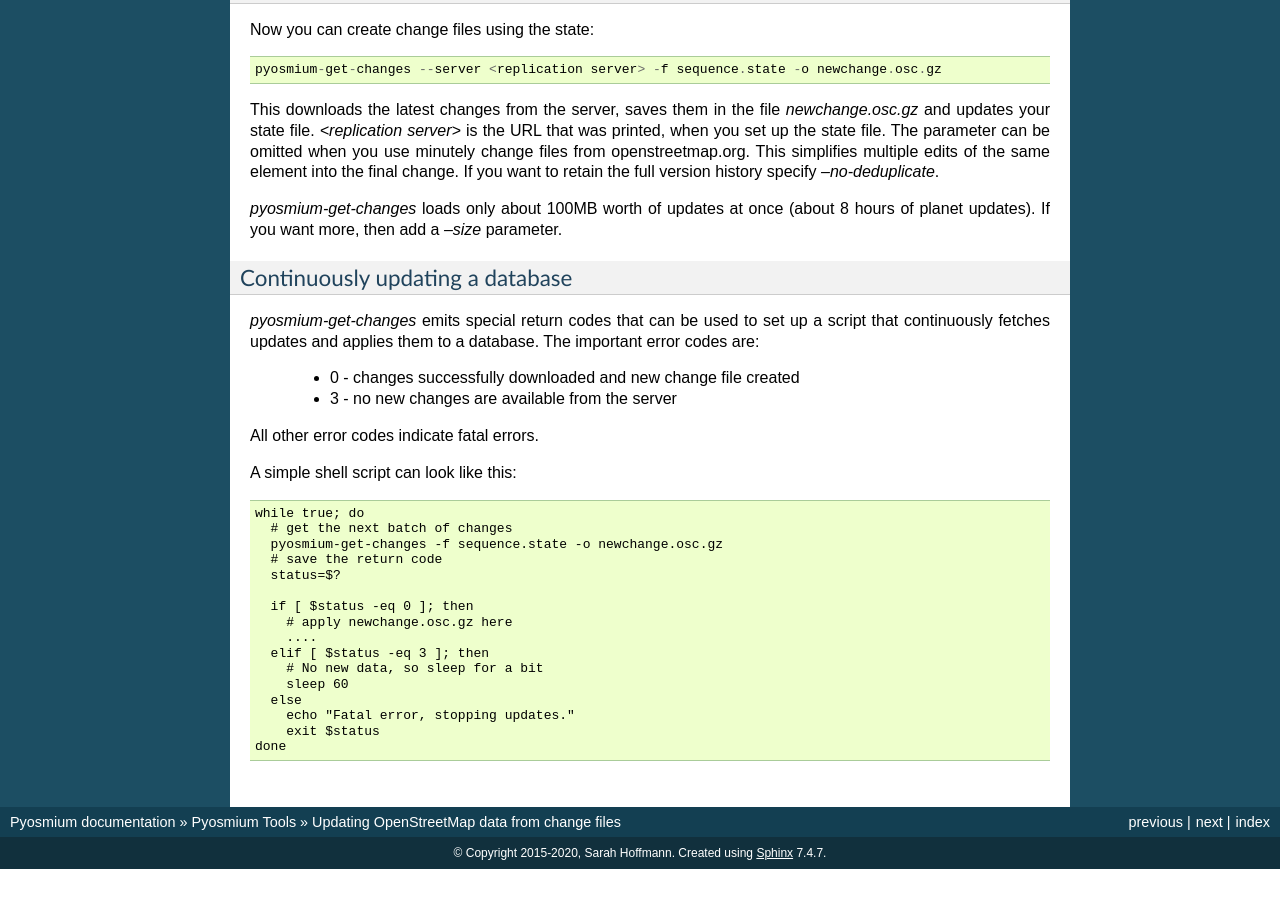
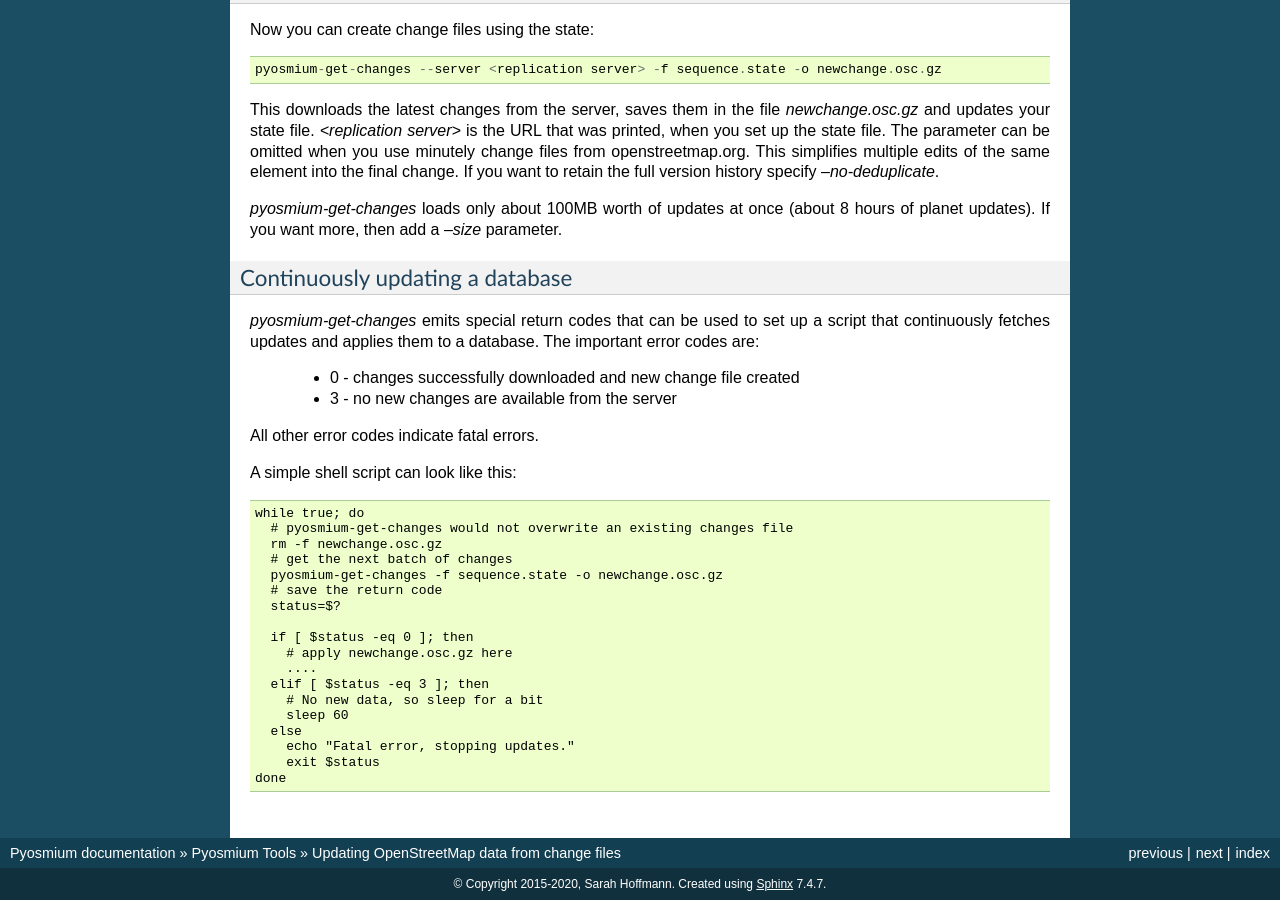
Before and after one commit to osmcode/pyosmium, a Sphinx documentation site: the page built from doc/updating_osm_data.rst, in a window 1280 px wide and 900 px high, scrolled down 2533 px. Built offline with Sphinx 7.4.7, drawn with Linux system fonts in a browser that asks for light colours; pages that are not in the unit, such as notebooks, are missing from menus; the version number could not be read and is left out; before the commit the page ends 3402 px from its top, so only the background shows below that.

```diff
--- a/doc/updating_osm_data.rst
+++ b/doc/updating_osm_data.rst
@@ -181,6 +181,8 @@ All other error codes indicate fatal errors.
 A simple shell script can look like this::
 
   while true; do
+    # pyosmium-get-changes would not overwrite an existing changes file
+    rm -f newchange.osc.gz
     # get the next batch of changes
     pyosmium-get-changes -f sequence.state -o newchange.osc.gz
     # save the return code
```
